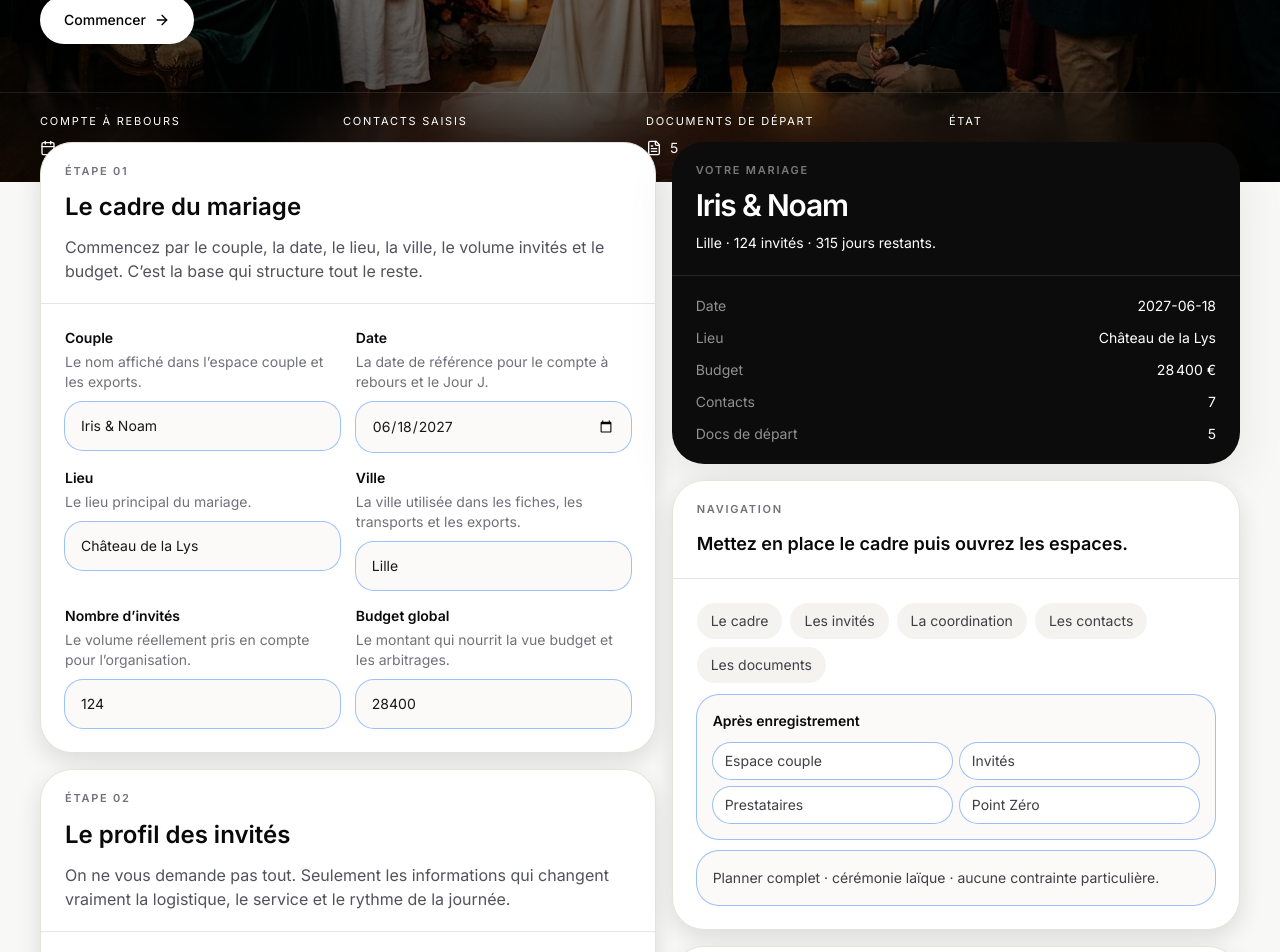
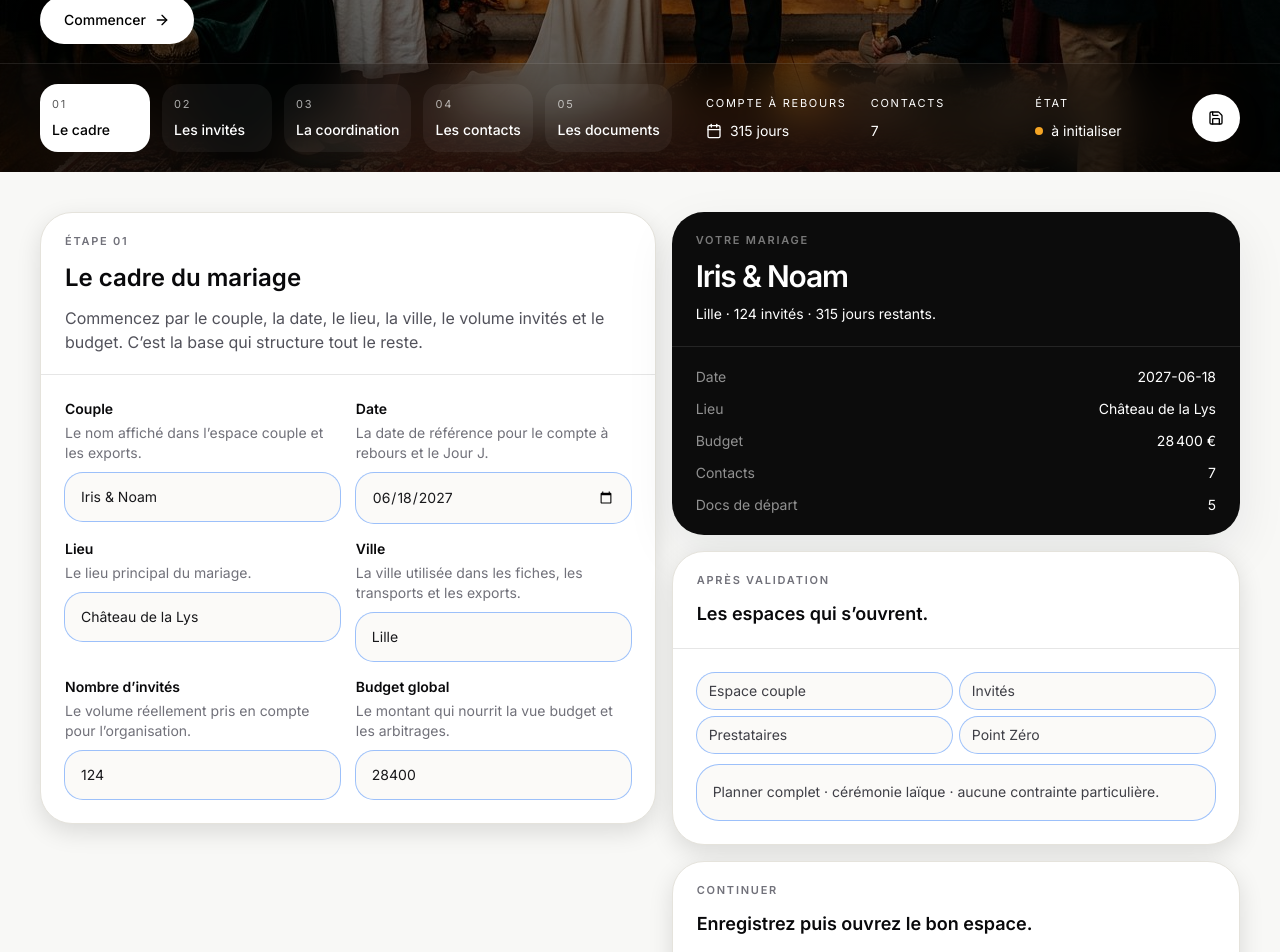
Before and after one commit to mattmezstitchlab/Aime-Cachet, a React (Vite) app: page /setup in a window 1280 px wide. Shown: the part 580-1532 px from the top of the page. Built offline with nearby package versions, Linux system fonts and the light colour scheme.

Commit message:
Restructure setup page around step rail
Co-authored-by: arena-agent <297053741+arena-agent@users.noreply.github.com>

```diff
--- a/src/pages/WeddingSetup.jsx
+++ b/src/pages/WeddingSetup.jsx
@@ -4,7 +4,6 @@ import {
   ArrowRight,
   Calendar,
   CheckCircle2,
-  FileText,
   Save,
 } from "lucide-react";
 import { toast } from "sonner";
@@ -30,12 +29,12 @@ const CONTACT_FIELDS = [
   { id: "dj", label: "DJ / Son", hint: "Le contact son, micros et ouverture de bal." },
 ];
 
-const STEP_LINKS = [
-  { id: "cadre", label: "Le cadre" },
-  { id: "invites", label: "Les invités" },
-  { id: "coordination", label: "La coordination" },
-  { id: "contacts", label: "Les contacts" },
-  { id: "documents", label: "Les documents" },
+const SETUP_STEPS = [
+  { id: "cadre", number: "01", title: "Le cadre" },
+  { id: "invites", number: "02", title: "Les invités" },
+  { id: "coordination", number: "03", title: "La coordination" },
+  { id: "contacts", number: "04", title: "Les contacts" },
+  { id: "documents", number: "05", title: "Les documents" },
 ];
 
 function createFormState(state) {
@@ -94,16 +93,16 @@ function labelForPath(pathname = "/couple") {
   return "l’espace couple";
 }
 
-function SetupHero({ countdownDays, configured, activeContacts, selectedDocs, requestedPath, continueLabel }) {
+function SetupHero({ activeStep, onStepSelect, configured, countdownDays, activeContacts, selectedDocs }) {
   return (
-    <section className="relative -mt-20 md:-mt-24 overflow-hidden bg-[var(--color-black)] text-white min-h-[74svh]">
+    <section id="hero" className="relative -mt-24 md:-mt-28 min-h-[84svh] scroll-mt-28 overflow-hidden bg-[var(--color-black)] text-white">
       <img src="/landing/hestia.jpg" alt="Créer votre mariage" className="absolute inset-0 h-full w-full object-cover" />
-      <div className="absolute inset-0 bg-[linear-gradient(180deg,rgba(0,0,0,0.12),rgba(0,0,0,0.68))]" aria-hidden="true" />
+      <div className="absolute inset-0 bg-[linear-gradient(180deg,rgba(0,0,0,0.08),rgba(0,0,0,0.68))]" aria-hidden="true" />
       <div className="absolute inset-0 bg-[radial-gradient(circle_at_top,rgba(255,255,255,0.14),transparent_24%)]" aria-hidden="true" />
 
-      <div className="relative z-10 min-h-[74svh] flex items-end px-5 md:px-8 lg:px-10 pt-24 md:pt-28">
+      <div className="relative z-10 min-h-[84svh] flex items-end px-5 md:px-8 lg:px-10 pt-28 md:pt-32">
         <div className="w-full max-w-[1480px] mx-auto">
-          <div className="max-w-4xl pb-10 md:pb-12">
+          <div className="max-w-4xl pb-28 md:pb-32">
             <div className="aime-kicker mb-5">Pour les mariés</div>
             <h1 className="font-display text-[2.8rem] sm:text-[4.6rem] lg:text-[6.4rem] leading-[0.9] tracking-[var(--tracking-display)] text-white">
               Créez votre mariage,
@@ -112,54 +111,77 @@ function SetupHero({ countdownDays, configured, activeContacts, selectedDocs, re
             <p className="mt-5 max-w-2xl text-[15px] md:text-[18px] text-white/66 leading-[var(--leading-body)]">
               Commencez par le couple, la date, le lieu, les invités et le budget. AIME ouvre ensuite votre espace couple, les invités, les partenaires et le cockpit planner.
             </p>
+
             <div className="mt-8 flex flex-wrap gap-3">
               <a href="#setup-form" className="rounded-full bg-white px-6 py-3.5 text-sm font-medium text-black shadow-[0_12px_28px_rgba(0,0,0,0.18)] inline-flex items-center gap-2">
                 Commencer
                 <ArrowRight className="w-4 h-4" />
               </a>
-              {configured && (
-                <Link to={requestedPath} className="rounded-full bg-black px-6 py-3.5 text-sm text-white inline-flex items-center gap-2 hover:bg-zinc-900">
-                  Continuer vers {continueLabel}
-                </Link>
-              )}
             </div>
           </div>
         </div>
       </div>
 
-      <div className="relative z-10 border-t border-white/10 bg-black/78 backdrop-blur-xl">
-        <div className="max-w-[1480px] mx-auto grid gap-3 md:grid-cols-4 px-5 md:px-8 lg:px-10 py-4 md:py-5">
+      <div className="absolute bottom-0 left-0 right-0 z-20 border-t border-white/10 bg-black/82 backdrop-blur-xl">
+        <div className="max-w-[1480px] mx-auto px-5 md:px-8 lg:px-10 py-4 md:py-5 flex items-center gap-4">
+          <div className="flex-1 overflow-x-auto no-scrollbar">
+            <div className="flex min-w-max gap-2 md:gap-3">
+              {SETUP_STEPS.map((step) => (
+                <button
+                  key={step.id}
+                  type="button"
+                  onClick={() => {
+                    onStepSelect(step.id);
+                    document.getElementById("setup-form")?.scrollIntoView({ behavior: "smooth", block: "start" });
+                  }}
+                  className={`min-w-[110px] rounded-[18px] px-3 py-3 text-left transition-colors ${activeStep === step.id ? "bg-white text-black" : "bg-white/[0.05] text-white hover:bg-white/[0.08]"}`}
+                >
+                  <div className="text-[11px] uppercase tracking-[0.16em] opacity-65">{step.number}</div>
+                  <div className="mt-2 text-sm font-medium">{step.title}</div>
+                </button>
+              ))}
+            </div>
+          </div>
+
+          <div className="hidden md:grid grid-cols-3 gap-6 text-sm text-white/82 shrink-0">
             <div>
               <div className="text-[11px] uppercase tracking-[0.16em] text-white/42">Compte à rebours</div>
-            <div className="mt-2 text-sm text-white inline-flex items-center gap-2"><Calendar className="w-4 h-4" /> {countdownDays} jours</div>
+              <div className="mt-2 inline-flex items-center gap-2"><Calendar className="w-4 h-4" /> {countdownDays} jours</div>
             </div>
             <div>
-            <div className="text-[11px] uppercase tracking-[0.16em] text-white/42">Contacts saisis</div>
-            <div className="mt-2 text-sm text-white">{activeContacts}</div>
-          </div>
-          <div>
-            <div className="text-[11px] uppercase tracking-[0.16em] text-white/42">Documents de départ</div>
-            <div className="mt-2 text-sm text-white inline-flex items-center gap-2"><FileText className="w-4 h-4" /> {selectedDocs}</div>
+              <div className="text-[11px] uppercase tracking-[0.16em] text-white/42">Contacts</div>
+              <div className="mt-2">{activeContacts}</div>
             </div>
             <div>
               <div className="text-[11px] uppercase tracking-[0.16em] text-white/42">État</div>
-            <div className="mt-2 text-sm text-white inline-flex items-center gap-2">
+              <div className="mt-2 inline-flex items-center gap-2">
                 <span className={`w-2 h-2 rounded-full ${configured ? "bg-[#34C759]" : "bg-[#F5A524]"}`} />
-              {configured ? "déjà configuré" : "à initialiser"}
+                {configured ? `${selectedDocs} docs actifs` : "à initialiser"}
               </div>
             </div>
+          </div>
+
+          <button
+            type="submit"
+            form="wedding-setup-form"
+            aria-label="Enregistrer le setup"
+            title="Enregistrer le setup"
+            className="w-12 h-12 rounded-full bg-white text-black inline-flex items-center justify-center shadow-[0_12px_28px_rgba(0,0,0,0.18)] shrink-0"
+          >
+            <Save className="w-4 h-4" />
+          </button>
         </div>
       </div>
     </section>
   );
 }
 
-function SectionCard({ id, index, title, intro, children, action = null }) {
+function SectionCard({ title, eyebrow, intro, children, action = null }) {
   return (
-    <section id={id} className="aime-card-light rounded-[32px] overflow-hidden scroll-mt-28">
+    <section className="aime-card-light rounded-[32px] overflow-hidden">
       <div className="px-5 md:px-6 py-5 border-b border-black/8 flex items-start justify-between gap-4">
         <div className="max-w-2xl">
-          <div className="aime-label text-zinc-500 mb-3">Étape {index}</div>
+          {eyebrow && <div className="aime-label text-zinc-500 mb-3">{eyebrow}</div>}
           <h2 className="text-zinc-950 text-xl md:text-2xl font-semibold">{title}</h2>
           {intro && <p className="text-sm md:text-base text-zinc-600 mt-3 leading-relaxed">{intro}</p>}
         </div>
@@ -325,25 +347,15 @@ function SummaryPanel({
 
       <section className="aime-card-light rounded-[32px] overflow-hidden">
         <div className="px-5 md:px-6 py-5 border-b border-black/8">
-          <div className="aime-label text-zinc-500 mb-3">Navigation</div>
-          <div className="text-lg font-semibold text-zinc-950">Mettez en place le cadre puis ouvrez les espaces.</div>
+          <div className="aime-label text-zinc-500 mb-3">Après validation</div>
+          <div className="text-lg font-semibold text-zinc-950">Les espaces qui s’ouvrent.</div>
         </div>
         <div className="p-5 md:p-6 space-y-3">
-          <div className="flex flex-wrap gap-2">
-            {STEP_LINKS.map((item) => (
-              <a key={item.id} href={`#${item.id}`} className="rounded-full bg-[#f5f3f0] px-3.5 py-2 text-sm text-zinc-700">
-                {item.label}
-              </a>
-            ))}
-          </div>
-          <div className="rounded-[22px] bg-[#fbfaf8] p-4 ring-1 ring-black/8">
-            <div className="text-sm font-semibold text-zinc-950">Après enregistrement</div>
-            <div className="grid grid-cols-2 gap-2 mt-3 text-sm text-zinc-700">
-              <div className="rounded-[18px] bg-white px-3 py-2 ring-1 ring-black/8">Espace couple</div>
-              <div className="rounded-[18px] bg-white px-3 py-2 ring-1 ring-black/8">Invités</div>
-              <div className="rounded-[18px] bg-white px-3 py-2 ring-1 ring-black/8">Prestataires</div>
-              <div className="rounded-[18px] bg-white px-3 py-2 ring-1 ring-black/8">Point Zéro</div>
-            </div>
+          <div className="grid grid-cols-2 gap-2 text-sm text-zinc-700">
+            <div className="rounded-[18px] bg-[#fbfaf8] px-3 py-2 ring-1 ring-black/8">Espace couple</div>
+            <div className="rounded-[18px] bg-[#fbfaf8] px-3 py-2 ring-1 ring-black/8">Invités</div>
+            <div className="rounded-[18px] bg-[#fbfaf8] px-3 py-2 ring-1 ring-black/8">Prestataires</div>
+            <div className="rounded-[18px] bg-[#fbfaf8] px-3 py-2 ring-1 ring-black/8">Point Zéro</div>
           </div>
           <div className="rounded-[22px] bg-[#fbfaf8] p-4 ring-1 ring-black/8 text-sm text-zinc-700 leading-relaxed">
             {coordinationLabel} · cérémonie {ceremonyLabel.toLowerCase()} · {guestBadges.length ? guestBadges.join(" · ") : "aucune contrainte particulière"}.
@@ -353,16 +365,12 @@ function SummaryPanel({
 
       <section className="aime-card-light rounded-[32px] overflow-hidden">
         <div className="px-5 md:px-6 py-5 border-b border-black/8">
-          <div className="aime-label text-zinc-500 mb-3">Action suivante</div>
-          <div className="text-lg font-semibold text-zinc-950">Enregistrez puis continuez.</div>
+          <div className="aime-label text-zinc-500 mb-3">Continuer</div>
+          <div className="text-lg font-semibold text-zinc-950">Enregistrez puis ouvrez le bon espace.</div>
         </div>
         <div className="p-5 md:p-6 space-y-3">
-          <button type="submit" className="w-full rounded-full bg-black px-5 py-3.5 text-sm font-medium text-white inline-flex items-center justify-center gap-2 hover:bg-zinc-800">
-            <Save className="w-4 h-4" />
-            Enregistrer le mariage
-          </button>
           {configured ? (
-            <Link to={requestedPath} className="w-full rounded-full bg-[#f5f3f0] px-5 py-3.5 text-sm text-zinc-800 inline-flex items-center justify-center gap-2">
+            <Link to={requestedPath} className="w-full rounded-full bg-black px-5 py-3.5 text-sm text-white inline-flex items-center justify-center gap-2 hover:bg-zinc-800">
               Continuer vers {continueLabel}
             </Link>
           ) : (
@@ -381,6 +389,7 @@ export default function WeddingSetup() {
   const [searchParams] = useSearchParams();
   const [state, setState] = useState(() => readWeddingState());
   const [form, setForm] = useState(() => createFormState(readWeddingState()));
+  const [activeStep, setActiveStep] = useState("cadre");
 
   const requestedPath = searchParams.get("from") || "/couple";
   const continueLabel = labelForPath(requestedPath);
@@ -395,7 +404,6 @@ export default function WeddingSetup() {
     venue: form.venue.trim() || "Lieu à renseigner",
     city: form.city.trim() || "Ville à renseigner",
     guests: Number(form.guests || 0),
-    budget: Number(form.budgetEnvelope || 0),
     budgetLabel: new Intl.NumberFormat("fr-FR", { style: "currency", currency: "EUR", maximumFractionDigits: 0 }).format(Number(form.budgetEnvelope || 0)),
     children: Number(form.guestsProfile.children || 0),
     pmr: Number(form.guestsProfile.pmr || 0),
@@ -538,24 +546,12 @@ export default function WeddingSetup() {
     navigate(requestedPath, { replace: true });
   };
 
+  const renderActiveStep = () => {
+    if (activeStep === "cadre") {
       return (
-    <div className="min-h-screen bg-[var(--color-warm-white)] text-[var(--color-text-primary)] overflow-x-hidden">
-      <SetupHero
-        countdownDays={countdownDays}
-        configured={configured}
-        activeContacts={activeContacts}
-        selectedDocs={selectedDocs}
-        requestedPath={requestedPath}
-        continueLabel={continueLabel}
-      />
-
-      <main id="setup-form" className="max-w-[1480px] mx-auto px-5 md:px-8 lg:px-10 -mt-8 md:-mt-10 relative z-10 pb-16 md:pb-20">
-        <form onSubmit={handleSubmit} className="grid gap-4 xl:grid-cols-[1.04fr_0.96fr] items-start">
-          <div className="space-y-4">
         <SectionCard
-              id="cadre"
-              index="01"
           title="Le cadre du mariage"
+          eyebrow="Étape 01"
           intro="Commencez par le couple, la date, le lieu, la ville, le volume invités et le budget. C’est la base qui structure tout le reste."
         >
           <div className="grid md:grid-cols-2 gap-4">
@@ -579,11 +575,14 @@ export default function WeddingSetup() {
             </Field>
           </div>
         </SectionCard>
+      );
+    }
 
+    if (activeStep === "invites") {
+      return (
         <SectionCard
-              id="invites"
-              index="02"
           title="Le profil des invités"
+          eyebrow="Étape 02"
           intro="On ne vous demande pas tout. Seulement les informations qui changent vraiment la logistique, le service et le rythme de la journée."
         >
           <div className="grid md:grid-cols-2 gap-4">
@@ -601,11 +600,14 @@ export default function WeddingSetup() {
             </Field>
           </div>
         </SectionCard>
+      );
+    }
 
+    if (activeStep === "coordination") {
+      return (
         <SectionCard
-              id="coordination"
-              index="03"
           title="La coordination de base"
+          eyebrow="Étape 03"
           intro="Posez ici le niveau d’accompagnement souhaité, le type de cérémonie et les besoins qui pèsent vraiment sur l’organisation."
         >
           <div className="space-y-6">
@@ -661,11 +663,14 @@ export default function WeddingSetup() {
             </div>
           </div>
         </SectionCard>
+      );
+    }
 
+    if (activeStep === "contacts") {
+      return (
         <SectionCard
-              id="contacts"
-              index="04"
           title="Les contacts qui comptent"
+          eyebrow="Étape 04"
           intro="Renseignez d’abord les personnes qui devront être appelées vite ou valider quelque chose. Le reste pourra venir ensuite."
         >
           <div className="space-y-4">
@@ -680,11 +685,13 @@ export default function WeddingSetup() {
             ))}
           </div>
         </SectionCard>
+      );
+    }
 
+    return (
       <SectionCard
-              id="documents"
-              index="05"
         title="Les documents de départ"
+        eyebrow="Étape 05"
         intro="Choisissez seulement la base crédible dès aujourd’hui. Le reste pourra apparaître plus tard, quand il deviendra réellement utile."
         action={
           <div className="flex flex-wrap items-center gap-2 justify-end">
@@ -710,6 +717,24 @@ export default function WeddingSetup() {
           ))}
         </div>
       </SectionCard>
+    );
+  };
+
+  return (
+    <div className="min-h-screen bg-[var(--color-warm-white)] text-[var(--color-text-primary)] overflow-x-hidden">
+      <SetupHero
+        activeStep={activeStep}
+        onStepSelect={setActiveStep}
+        configured={configured}
+        countdownDays={countdownDays}
+        activeContacts={activeContacts}
+        selectedDocs={selectedDocs}
+      />
+
+      <main id="setup-form" className="max-w-[1480px] mx-auto px-5 md:px-8 lg:px-10 py-8 md:py-10 pb-16 md:pb-20">
+        <form id="wedding-setup-form" onSubmit={handleSubmit} className="grid gap-4 xl:grid-cols-[1.04fr_0.96fr] items-start">
+          <div className="space-y-4">
+            {renderActiveStep()}
           </div>
 
           <SummaryPanel
```
Lines whose indentation alone changed are shown as unchanged.
